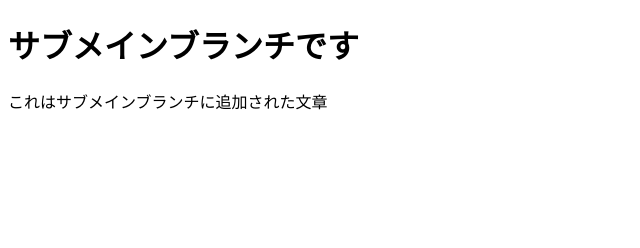
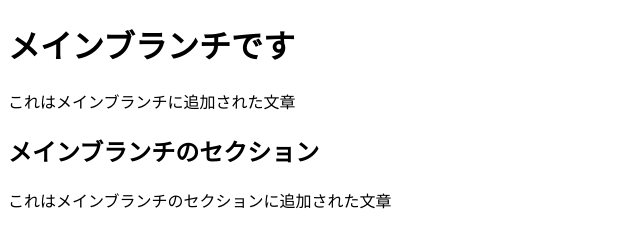
Before and after one commit to Yuki-h77/Git-test, a plain HTML site: page index.html in a window 1280 px wide. Shown: the whole page, without its empty margins (0-640 px from the left). Drawn offline with Linux system fonts and the light colour scheme.

Commit message:
メインもセクション追加

```diff
--- a/index.html
+++ b/index.html
@@ -8,8 +8,12 @@
 </head>
 
 <body>
-    <h1>サブメインブランチです</h1>
-    <p>これはサブメインブランチに追加された文章</p>
+    <h1>メインブランチです</h1>
+    <p>これはメインブランチに追加された文章</p>
+    <section>
+        <h2>メインブランチのセクション</h2>
+        <p>これはメインブランチのセクションに追加された文章</p>
+    </section>
 </body>
 
 </html>
```
